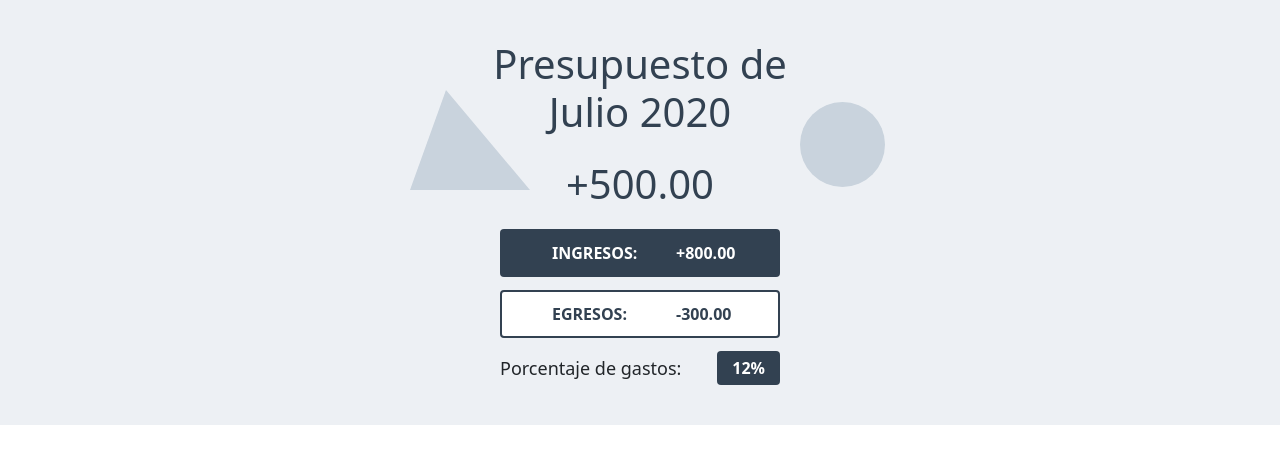
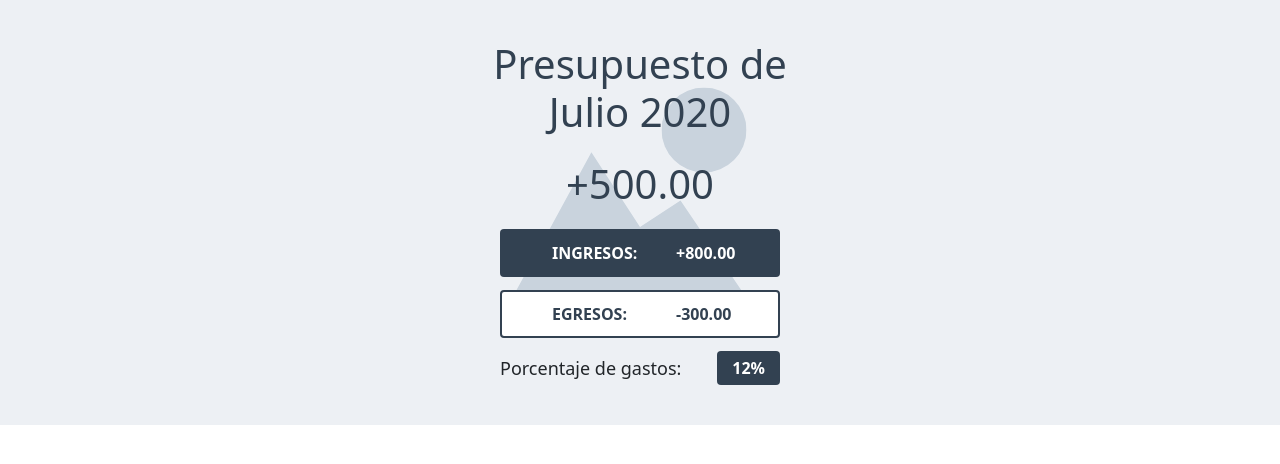
Before and after one commit to eduardoezequieel/Desafio1_LIC, a plain HTML site: page index.html in a window 1280 px wide. Drawn offline with Linux system fonts and the light colour scheme.

Commit message:
feat: add background detail

```diff
--- a/css/styles.css
+++ b/css/styles.css
@@ -11,8 +11,9 @@
   width: 85px;
   height: 85px;
   background-color: var(--inner-background);
-  left: 800px;
-  top: 102px;
+  left: 55%; /* Slightly to the right of the center */
+  transform: translate(-50%, -50%);
+  top: 130px; /* Center vertically */
   clip-path: circle(50% at 50% 50%);
   content: " ";
   z-index: -1;
@@ -20,14 +21,16 @@
 
 .background-mountain {
   position: absolute;
-  width: 120px; /* Ajusta según sea necesario */
-  height: 100px; /* Ajusta según sea necesario */
+  width: 270px; /* Ajusta según sea necesario */
+  height: 220px; /* Ajusta según sea necesario */
   background-color: var(--inner-background);
-  right: 750px; /* Ajusta según la posición deseada */
-  top: 90px; /* Ajusta según la posición deseada */
-  clip-path: polygon(30% 0%, 100% 100%, 0% 100%);
+  left: 50%; /* Ajusta según la posición deseada */
+  transform: translate(-50%, -50%);
+  top: 260px; /* Ajusta según la posición deseada */
   content: " ";
   z-index: -1;
+  clip-path: polygon(1% 71%, 32% 1%, 50% 35%, 65% 23%, 91% 70%, 45% 80%);
+  border-radius: 50px;
 }
 
 
```
